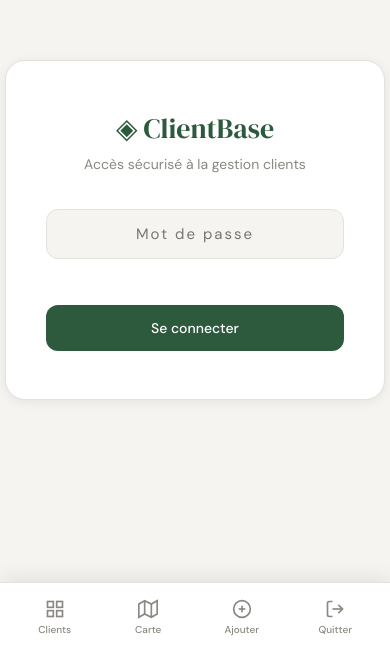
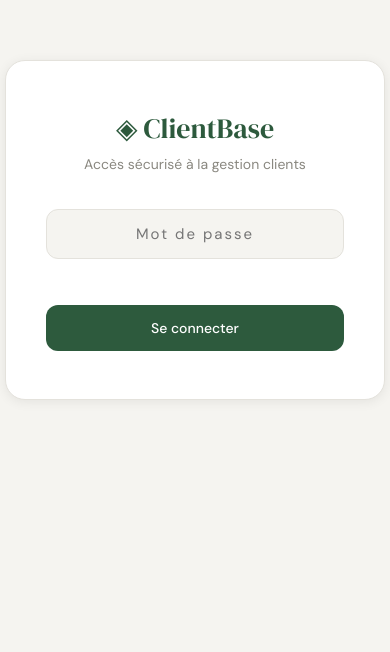
Before and after one commit to SimonMAURICE/NRM-Clients, a plain HTML site: page index.html in a window 390 px wide. Shown: the part 192-844 px from the top of the page. Drawn offline with nearby package versions, Linux system fonts and the light colour scheme.

Commit message:
Update index.html

```diff
--- a/index.html
+++ b/index.html
@@ -666,11 +666,6 @@
         padding: 16px 14px 90px;
       }
 
-      /* Barre de navigation mobile en bas */
-      .mobile-nav {
-        display: flex !important;
-      }
-
       /* Adaptations des cartes */
       .detail-grid { grid-template-columns: 1fr; gap: 12px; }
       .form-grid { grid-template-columns: 1fr; gap: 12px; }
@@ -710,7 +705,7 @@
   <!-- Barre de navigation mobile -->
   <style>
     .mobile-nav {
-      display: none;
+      display: none !important;
       position: fixed;
       bottom: 0; left: 0; right: 0;
       height: 70px;
@@ -1048,7 +1043,7 @@
 <script>
 // ─── CONFIG ─────────────────────────────────────────────
 // ⚠️  Remplace cette URL par l'URL de ton Google Apps Script
-const APPS_SCRIPT_URL = "https://script.google.com/macros/s/AKfycbxf_9RfJRZlE01KHtPxX8wtNd03V8FNZHOiCV-DHMXyYAU-y7HtWtcdoPE7AbedwduG/exec";
+const APPS_SCRIPT_URL = "https://script.google.com/macros/s/REMPLACE_PAR_TON_URL/exec";
 
 // ─── ÉTAT ────────────────────────────────────────────────
 let password = "";
```
